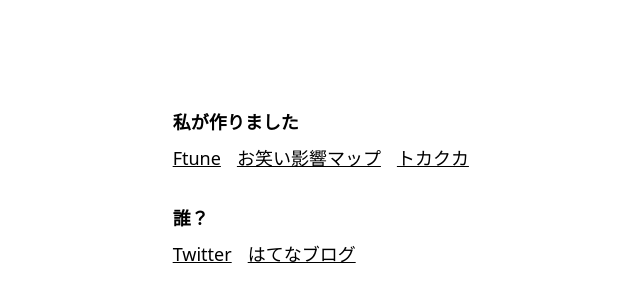
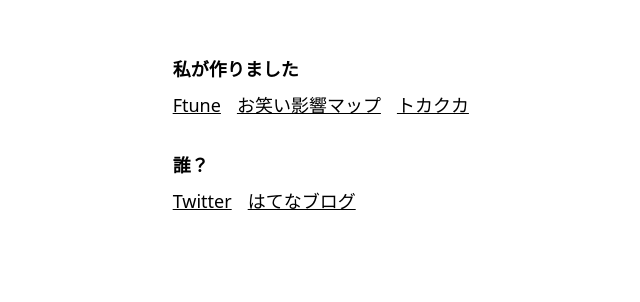
Before and after one commit to kishimoto-banana/bootch, a Next.js app: page / in a window 1280 px wide. Shown: the part 212-514 px from the top of the page, without its empty margins (254-894 px from the left). Built offline with nearby package versions, Linux system fonts and the light colour scheme; a web font is replaced by a local one.

Commit message:
ととのえた

```diff
--- a/pages/index.js
+++ b/pages/index.js
@@ -14,14 +14,15 @@
         <meta name="description" content="bootchです" />
       </Head>
 
-      <main className="flex min-h-screen items-center">
-        <div className="w-1/5 md:w-1/3"></div>
+      <main className="flex min-h-screen">
+        <div className="w-1/6 md:w-1/3"></div>
         <div className="flex flex-col">
+          <div className="h-1/3"></div>
           <div className="mb-8">
             <p className="text-md pb-2 font-semibold md:text-lg">
               私が作りました
             </p>
-            <div className="flex flex-row gap-4">
+            <div className="flex flex-row space-x-4">
               <a
                 href="https://ftune-web.com/"
                 target="_blank"
@@ -50,7 +51,7 @@
           </div>
 
           <p className="text-md pb-2 font-semibold md:text-lg">誰？</p>
-          <div className="flex flex-row gap-4">
+          <div className="flex flex-row space-x-4">
             <a
               href="https://twitter.com/unpuy_tw"
               target="_blank"
```
